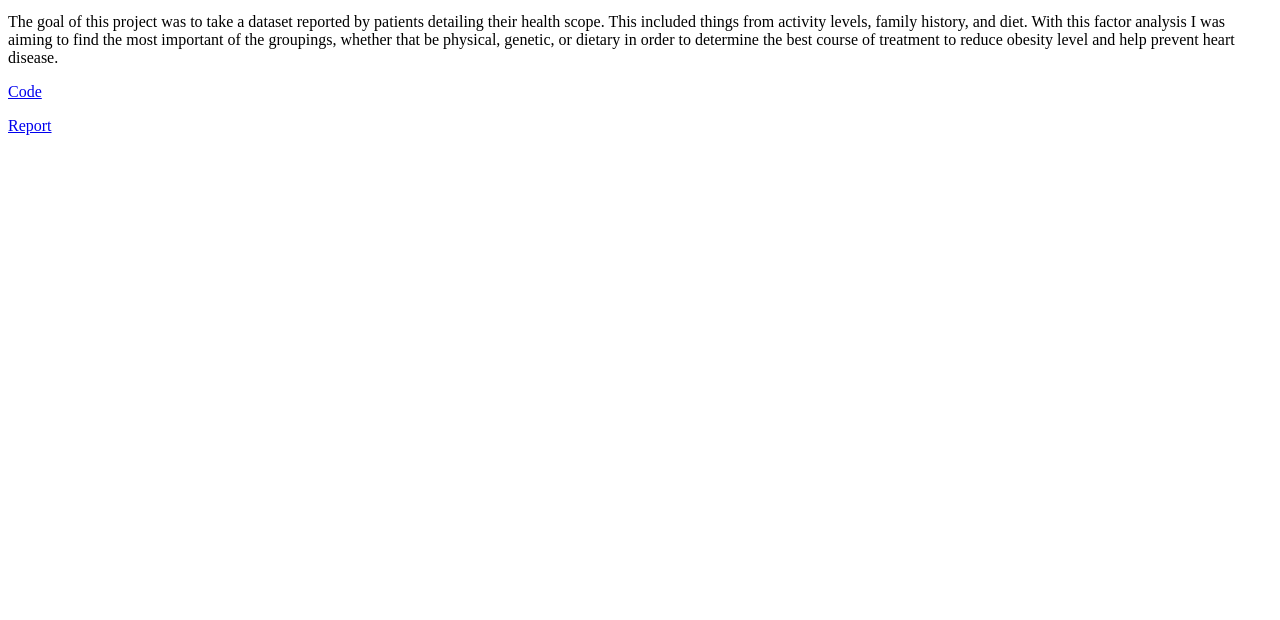
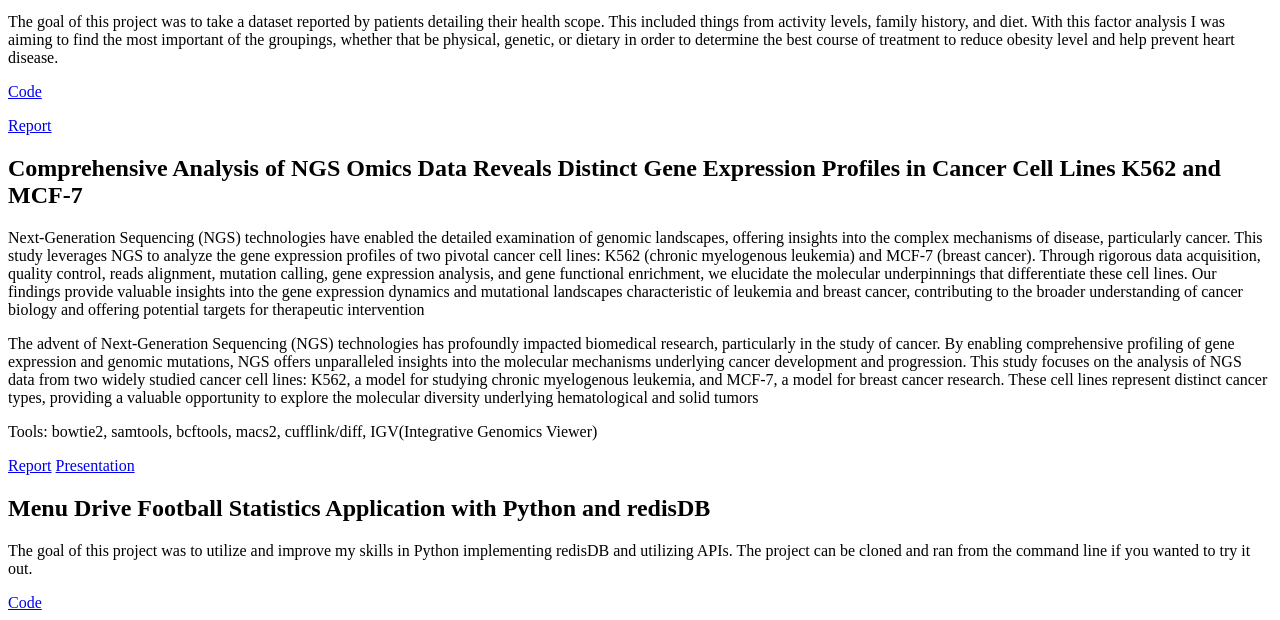
Before and after one commit to DeclanRiddell/DeclanRiddell.github.io, a plain HTML site: page index.html in a window 1280 px wide. Shown: the part 365-985 px from the top of the page. Before the commit the page ends 800 px from the top, so only its background shows below. Drawn offline with Linux system fonts and the light colour scheme.

Commit message:
added more portfolio projects

```diff
--- a/index.html
+++ b/index.html
@@ -30,6 +30,35 @@
 			<A HREF = "https://github.com/DeclanRiddell/ObesityPredictionFeatureAnalysis">Code</A>
 			<p></p>
 			<A HREF = "https://docs.google.com/document/d/e/2PACX-1vTnbkzTS-TBc1I2waTJHp7-_6DhYkONEr5StBYQ10nUkiUQvN83b1bMO2BQFseL_Vmon05QuUrtdPxR/pub">Report</A>
+
+			<h2>Comprehensive Analysis of NGS Omics Data Reveals Distinct Gene Expression Profiles in Cancer Cell Lines K562 and MCF-7</h2>
+			<p> Next-Generation Sequencing (NGS) technologies have enabled the detailed examination of
+				genomic landscapes, offering insights into the complex mechanisms of disease, particularly
+				cancer. This study leverages NGS to analyze the gene expression profiles of two pivotal cancer
+				cell lines: K562 (chronic myelogenous leukemia) and MCF-7 (breast cancer). Through rigorous
+				data acquisition, quality control, reads alignment, mutation calling, gene expression analysis, and
+				gene functional enrichment, we elucidate the molecular underpinnings that differentiate these
+				cell lines. Our findings provide valuable insights into the gene expression dynamics and
+				mutational landscapes characteristic of leukemia and breast cancer, contributing to the broader
+				understanding of cancer biology and offering potential targets for therapeutic intervention</p>
+
+			<p>The advent of Next-Generation Sequencing (NGS) technologies has profoundly impacted
+				biomedical research, particularly in the study of cancer. By enabling comprehensive profiling of
+				gene expression and genomic mutations, NGS offers unparalleled insights into the molecular
+				mechanisms underlying cancer development and progression. This study focuses on the analysis
+				of NGS data from two widely studied cancer cell lines: K562, a model for studying chronic
+				myelogenous leukemia, and MCF-7, a model for breast cancer research. These cell lines
+				represent distinct cancer types, providing a valuable opportunity to explore the molecular
+				diversity underlying hematological and solid tumors</p>
+
+			<p>Tools: bowtie2, samtools, bcftools, macs2, cufflink/diff, IGV(Integrative Genomics Viewer)</p>
+			<A HREF = "https://drive.google.com/file/d/1qssn9LKV-hPwyX0Zi87itmC4qOmRtK37/view?usp=sharing">Report</A>
+			<A HREF = "https://drive.google.com/file/d/1H3l0IU6j7jC5LFfMWhDOEzmutRUPuR-d/view?usp=sharing">Presentation</A>
+
+			<h2>Menu Drive Football Statistics Application with Python and redisDB</h2>
+			<p>The goal of this project was to utilize and improve my skills in Python implementing redisDB and utilizing APIs. The project can be cloned and ran from the command line if you wanted to try it out.</p>
+
+			<A HREF = "https://github.com/DeclanRiddell/python-redis">Code</A>
 		</body>
 	</div>
 
```
